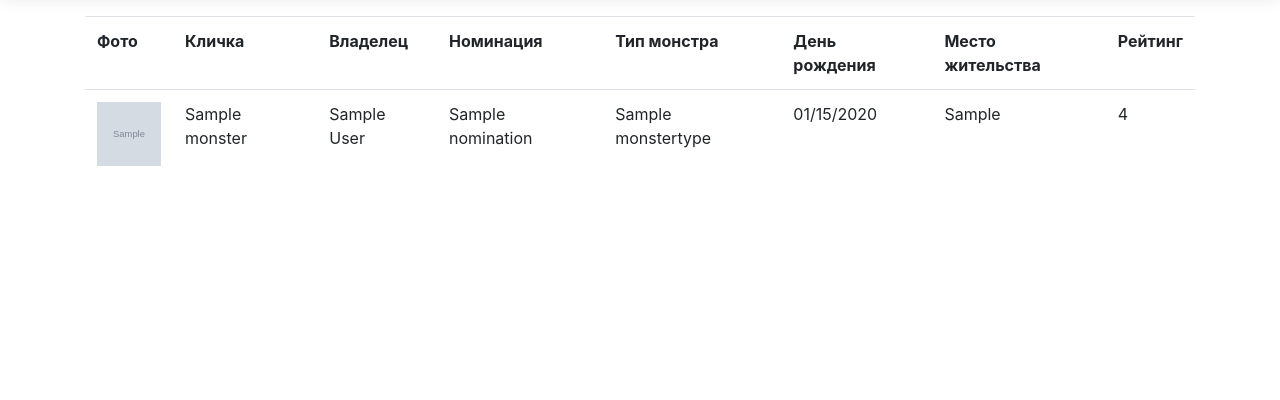
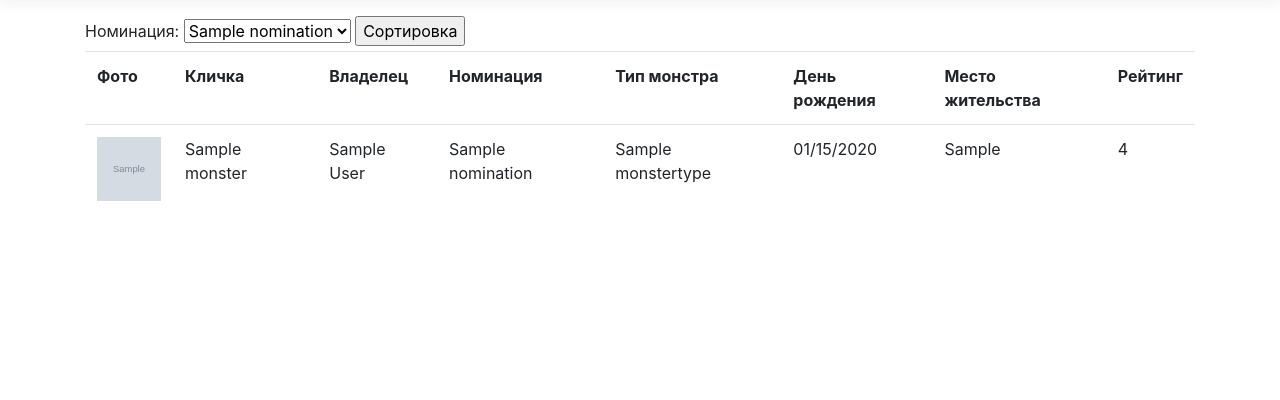
Before and after one commit to ExtevaXT/BakemonoFest, an ASP.NET Core app: page /Home/MonsterList in a window 1280 px wide. Shown: the part 57-457 px from the top of the page. Run offline with ASP.NET Core 8, Linux system fonts and the light colour scheme; tables that the repository leaves empty hold one stand-in row (values such as "Sample post"); grey boxes marked "Sample" are stand-in pictures; the project's own start-up code is not run, and a stand-in starts its controllers and pages.

Commit message:
Sort add

```diff
--- a/BakemonoFest/Controllers/HomeController.cs
+++ b/BakemonoFest/Controllers/HomeController.cs
@@ -1,5 +1,6 @@
 using BakemonoFest.Models;
 using Microsoft.AspNetCore.Mvc;
+using Microsoft.AspNetCore.Mvc.Rendering;
 using Microsoft.Extensions.Logging;
 using System;
 using System.Collections.Generic;
@@ -64,8 +65,11 @@ namespace BakemonoFest.Controllers
         {
             ViewBag.monsterList = mobileContext.Monsters.ToList();
             ViewBag.users = mobileContext.Users.ToList();
-            ViewBag.nominations = mobileContext.Nominations.ToList();
+            List<Nomination> nominations = mobileContext.Nominations.ToList();
             ViewBag.monsterTypes = mobileContext.MonsterTypes.ToList();
+            SelectList test = new SelectList(nominations, "Id","Name");
+            ViewBag.SelectNominations = test;
+
             return View();
         }
 
--- a/BakemonoFest/Views/Home/MonsterList.cshtml
+++ b/BakemonoFest/Views/Home/MonsterList.cshtml
@@ -5,7 +5,12 @@
 }
 
 
-
+@using (Html.BeginForm())
+{
+    <label>Номинация:</label>
+    <select asp-items="ViewBag.SelectNominations"></select>
+    <input type="submit" value="Сортировка" />
+}
 <table class="table">
     <tr>
         <th>Фото</th>
@@ -20,7 +25,7 @@
     @foreach (var c in ViewBag.monsterList)
     {
         <tr>
-            <td><img src="@c.Photo" alt="Alternate Text" width="64" height="64"/></td>
+            <td><img src="@c.Photo" alt="Alternate Text" width="64" height="64" /></td>
             <td>@c.Name</td>
             <td>@c.User.Name</td>
             <td>@c.Nomination.Name</td>
```
